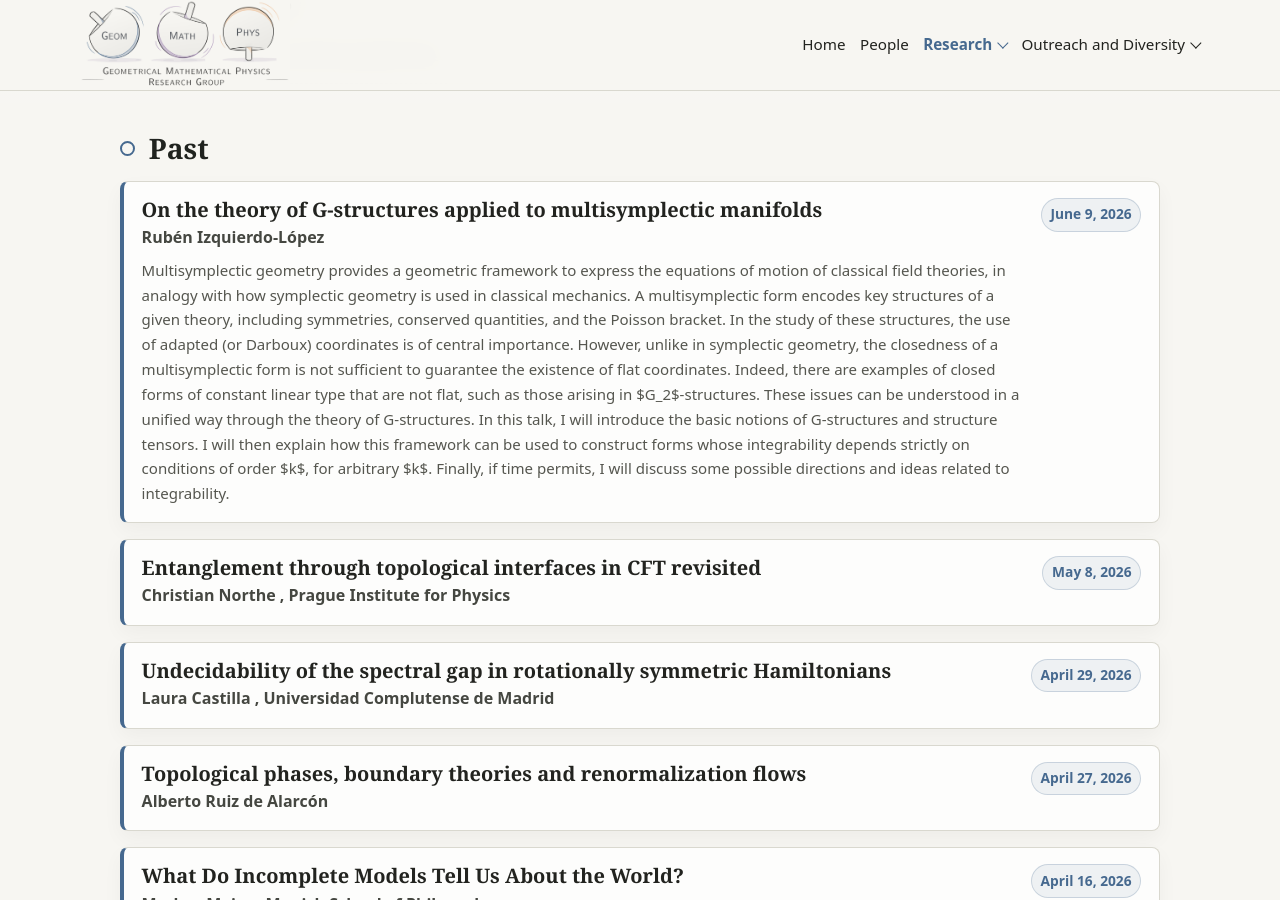
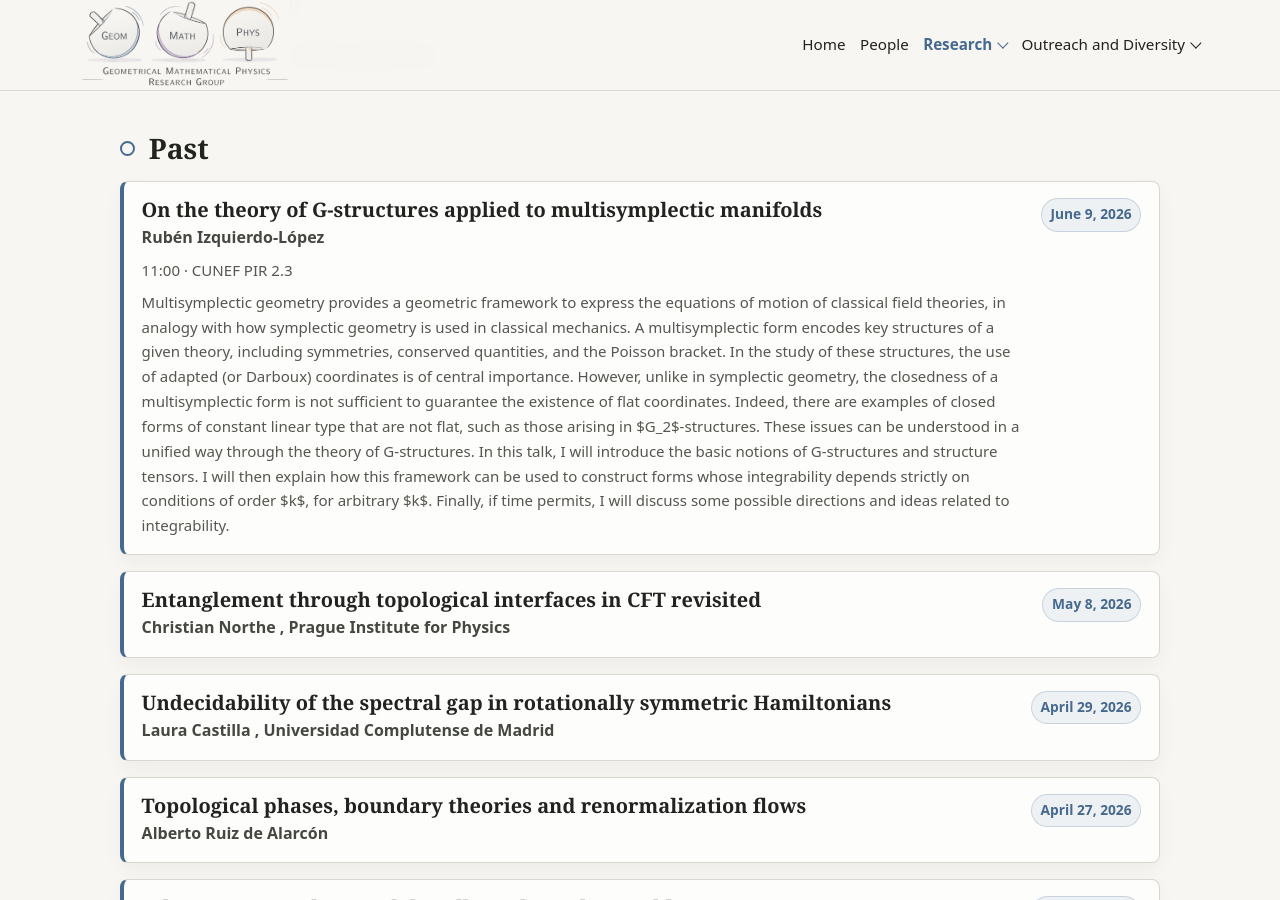
Before and after one commit to GeomMPhys/geommphys.github.io, a Jekyll site: the page built from seminars.md, in a window 1280 px wide and 900 px high, scrolled down 539 px. Built offline with Jekyll 4.4.1, drawn with Linux system fonts in a browser that asks for light colours.

Commit message:
Date and location of Ruben talk

```diff
--- a/_data/seminars.yml
+++ b/_data/seminars.yml
@@ -8,8 +8,8 @@ past:
     speaker: "Rubén Izquierdo-López"
     affiliation: ""
     date: 2026-06-09
-    time: "TODO"
-    location: "TODO"
+    time: "11:00"
+    location: "CUNEF PIR 2.3"
     abstract: "Multisymplectic geometry provides a geometric framework to express the equations of motion of classical field theories, in analogy with how symplectic geometry is used in classical mechanics. A multisymplectic form encodes key structures of a given theory, including symmetries, conserved quantities, and the Poisson bracket. In the study of these structures, the use of adapted (or Darboux) coordinates is of central importance. However, unlike in symplectic geometry, the closedness of a multisymplectic form is not sufficient to guarantee the existence of flat coordinates. Indeed, there are examples of closed forms of constant linear type that are not flat, such as those arising in $G_2$-structures. These issues can be understood in a unified way through the theory of G-structures. In this talk, I will introduce the basic notions of G-structures and structure tensors. I will then explain how this framework can be used to construct forms whose integrability depends strictly on conditions of order $k$, for arbitrary $k$. Finally, if time permits, I will discuss some possible directions and ideas related to integrability. "
 
   - title: "Entanglement through topological interfaces in CFT revisited"
```
